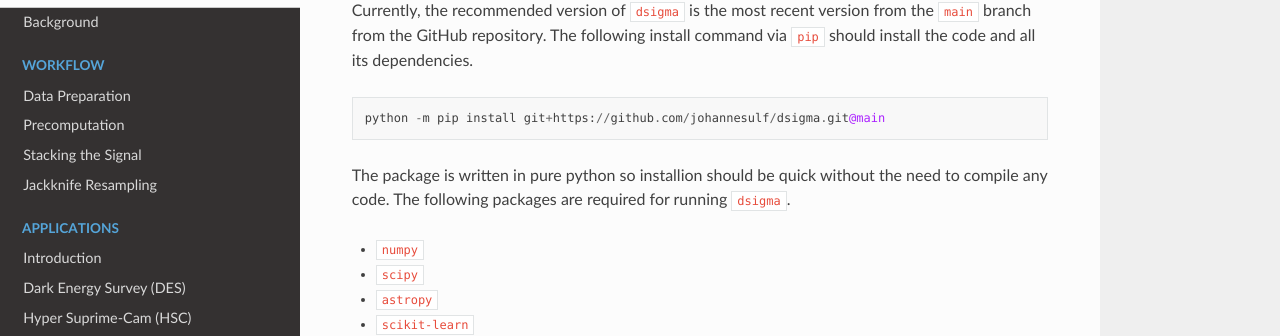
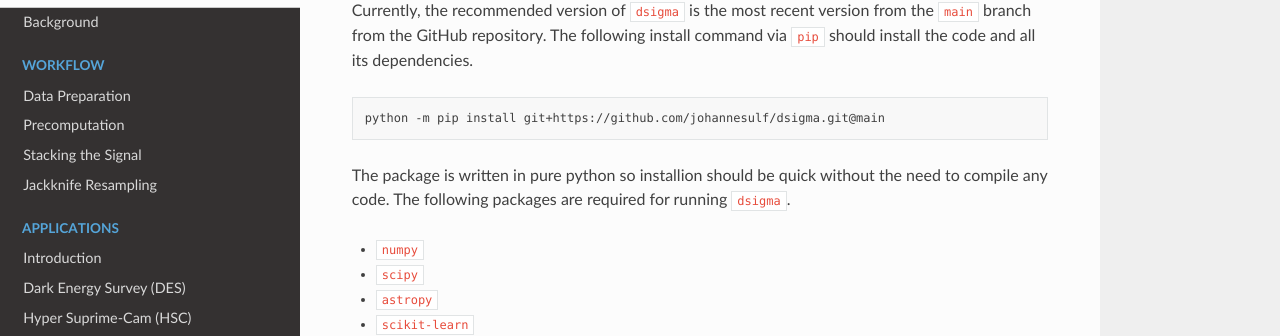
Before and after one commit to johannesulf/dsigma, a Sphinx documentation site: the page built from docs/installation.txt, in a window 1280 px wide. Shown: the part 161-497 px from the top of the page. Built offline with Sphinx 7.4.7 and the Read the Docs theme 2.0.0, drawn with Linux system fonts in a browser that asks for light colours.

Commit message:
fixed bugs in documentation

```diff
--- a/docs/conf.py
+++ b/docs/conf.py
@@ -5,16 +5,6 @@
 # This file does only contain a selection of the most common options. For a
 # full list see the documentation:
 # http://www.sphinx-doc.org/en/master/config
-
-# -- Path setup --------------------------------------------------------------
-
-# If extensions (or modules to document with autodoc) are in another directory,
-# add these directories to sys.path here. If the directory is relative to the
-# documentation root, use os.path.abspath to make it absolute, like shown here.
-#
-import os
-import sys
-sys.path.insert(0, os.path.abspath('..'))
 
 
 # -- Project information -----------------------------------------------------
--- a/docs/installation.txt
+++ b/docs/installation.txt
@@ -6,7 +6,7 @@
 from the :code:`main` branch from the GitHub repository. The following install
 command via :code:`pip` should install the code and all its dependencies.
 
-.. code-block::
+.. code-block:: none
 
     python -m pip install git+https://github.com/johannesulf/dsigma.git@main
 
```
